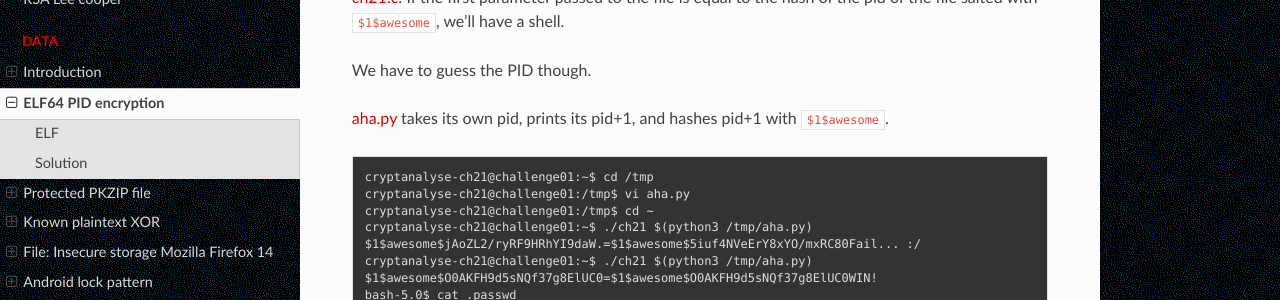
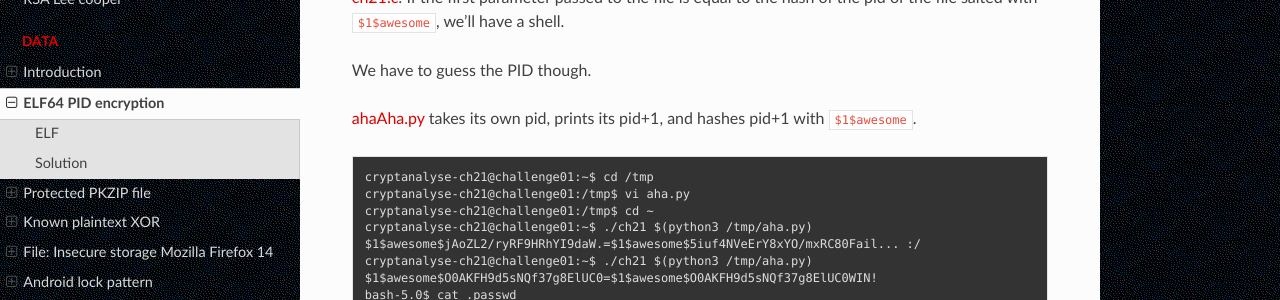
Before and after one commit to tymyrddin/red-crypt, a Sphinx documentation site: the page built from source/docs/data/elf64-pid.md, in a window 1280 px wide and 956 px high. Shown: the part 390-690 px from the top of the window. Built offline with Sphinx 7.4.7 and the Read the Docs theme 2.0.0, drawn with Linux system fonts in a browser that asks for light colours.

Commit message:
New links

````diff
--- a/source/docs/data/elf64-pid.md
+++ b/source/docs/data/elf64-pid.md
@@ -8,11 +8,11 @@
 
 ## Solution
 
-[ch21.c](https://github.com/tymyrddin/scripts-cryptanalysis/blob/main/rootme/ELF64%20-%20PID%20encryption/ch21.c): If the first parameter passed to the file is equal to the hash of the pid of the file salted with `$1$awesome`, we’ll have a shell.
+[ch21.c](https://github.com/tymyrddin/scripts-cryptanalysis/blob/main/data/ELF64%20-%20PID%20encryption/ch21.c): If the first parameter passed to the file is equal to the hash of the pid of the file salted with `$1$awesome`, we’ll have a shell.
 
 We have to guess the PID though.
 
-[aha.py](https://github.com/tymyrddin/scripts-cryptanalysis/blob/main/rootme/ELF64%20-%20PID%20encryption/aha.py) takes its own pid, prints its pid+1, and hashes pid+1 with `$1$awesome`.
+[ahaAha.py](https://github.com/tymyrddin/scripts-cryptanalysis/blob/main/data/ELF64%20-%20PID%20encryption/ahaAha.py) takes its own pid, prints its pid+1, and hashes pid+1 with `$1$awesome`.
 
 ```text
 cryptanalyse-ch21@challenge01:~$ cd /tmp
````
Also changed, not shown: source/docs/ciphers/polybe.md (+1 -1 lines).
